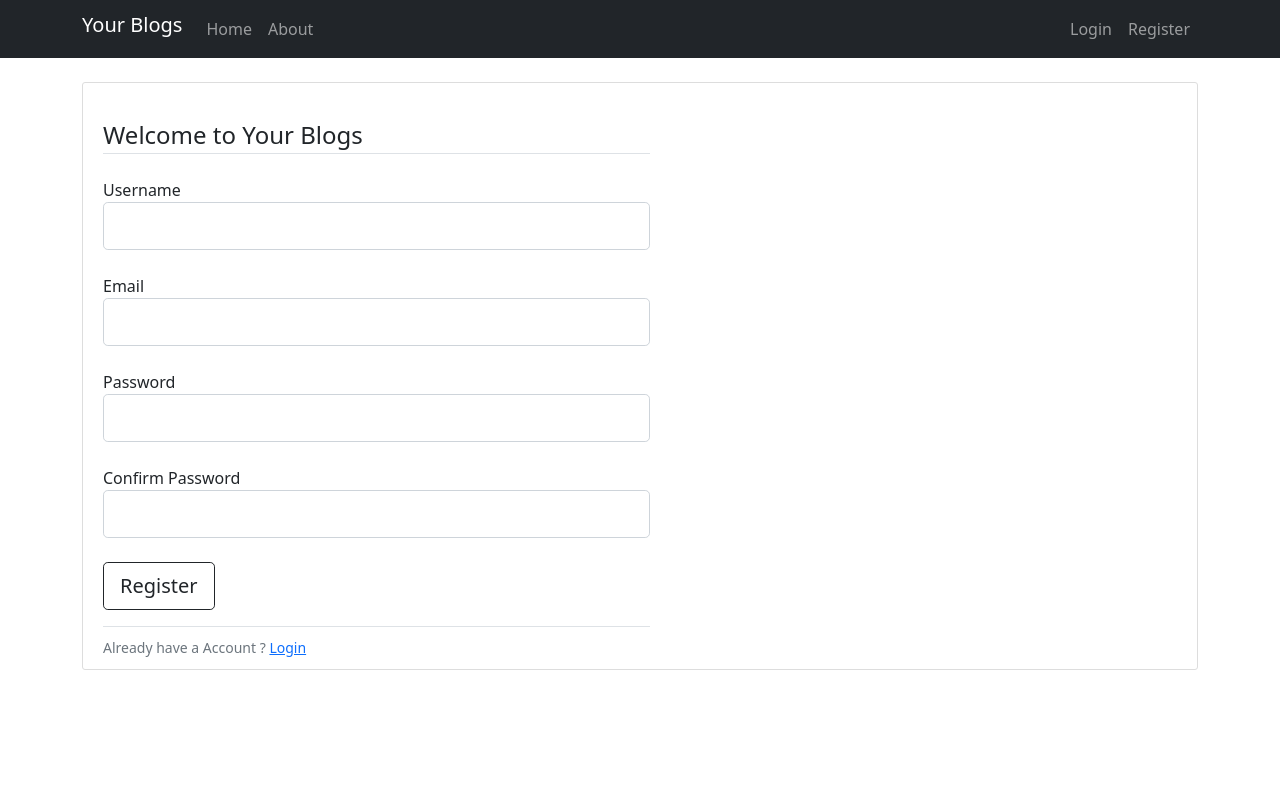
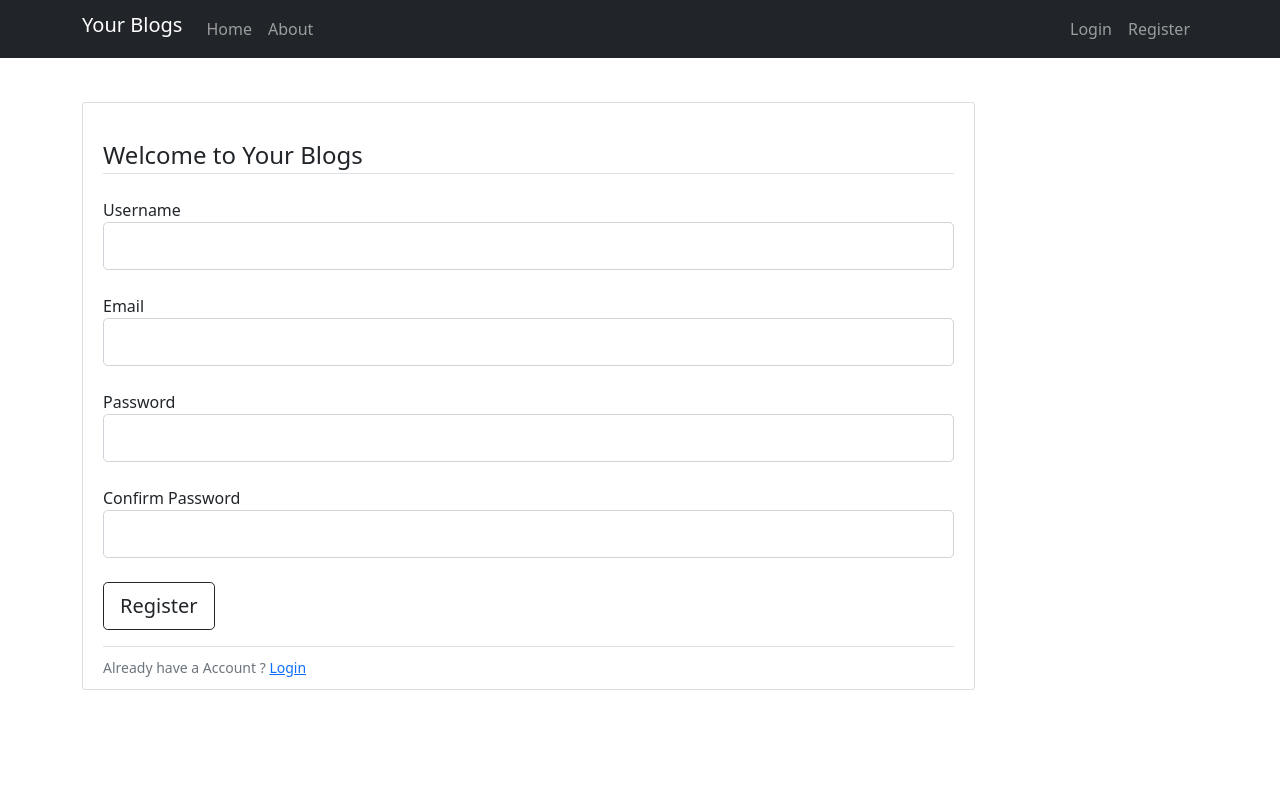
Before and after one commit to sunny-wahane/blog, a Flask app: page /register in a window 1280 px wide. Run offline with Flask 2, Linux system fonts and the light colour scheme; some libraries are stand-ins or nearby versions.

Commit message:
Changed the styling of different templates

```diff
--- a/your_blogs/static/main.css
+++ b/your_blogs/static/main.css
@@ -1,17 +1,75 @@
+
+body {
+  display: flex;
+  flex-direction: column;
+  min-height: 100vh;
+  justify-content: center;
+}
+
+footer{
+  text-align: center;
+}
 
 .content-section {
     background: #ffffff;
-    padding: 10px 0px 10px 20px;
+    padding: 10px 20px 10px 20px;
     border: 1px solid #dddddd;
     border-radius: 3px;
     margin-bottom: 20px;
+    margin-top: 20px;
+    width: 80%;
   }
 
+  .flash-message {
+    margin-left: 15px;
+  }
+
+  pre {
+    white-space: pre-wrap;
+    font-size: 20px;
+}
+
 .account-img {
-  width: 125px;
+  width: 75px;
   margin-right: 20px;
   margin-bottom: 16px;
   float: left;
+}
+
+h2 a {
+  color: black;
+  text-decoration: none;
+}
+
+p a {
+  text-decoration: none;
+}
+
+
+
+.mid-section{
+  flex-grow: 1;
+}
+
+.post-data{
+  clear: left;
+  border: 1px black solid;
+  margin: 25px;
+}
+
+.post-header {
+  background: lightgray;
+  height: 120px;
+  padding: 20px;
+}
+
+p {
+  font-size: 21px;
+}
+
+.post-body {
+  padding: 25px;
+  border-top: 1px gray solid;
 }
 
 .account-heading {
--- a/your_blogs/templates/about.html
+++ b/your_blogs/templates/about.html
@@ -1,5 +1,9 @@
 {% extends 'base.html' %}
 {% block content %}
 <h1>About Page</h1>
+<div class="content-section">
+    <p>Your Blogs is a blog website for people to write and share their stories.</p>
+    <p>Made by Sunny Wahane</p>
+</div>
 
 {% endblock %}
--- a/your_blogs/templates/base.html
+++ b/your_blogs/templates/base.html
@@ -16,8 +16,6 @@
 </head>
 <body>
 
-
-
 <nav class="navbar navbar-expand-lg navbar-dark bg-dark mb-4">
     <div class="container">
     <h2 class="navbar-brand">Your Blogs</h2>
@@ -27,37 +25,41 @@
      <div class="collapse navbar-collapse" id="navbarSupportedContent">
     <ul class="navbar-nav me-auto">
       <li class="nav-item active">
-        <a class="nav-link" href="{{ url_for('home') }}">Home </a>
+        <a class="nav-link" href="{{ url_for('main.home') }}">Home </a>
       </li>
       <li class="nav-item">
-        <a class="nav-link" href="{{ url_for('about') }}">About</a>
+        <a class="nav-link" href="{{ url_for('main.about') }}">About</a>
       </li>
     </ul>
     <ul class="navbar-nav">
         {% if current_user.is_authenticated %}
+        <li class="nav-item ">
+            <a class="nav-link" href="{{ url_for('posts.new_post') }}">New Post</a>
+        </li>
             <li class="nav-item ">
-                <a class="nav-link" href="{{ url_for('account') }}">Account</a>
+                <a class="nav-link" href="{{ url_for('users.account') }}">Account</a>
             </li>
             <li class="nav-item ">
-                <a class="nav-link" href="{{ url_for('logout') }}">Logout</a>
+                <a class="nav-link" href="{{ url_for('users.logout') }}">Logout</a>
             </li>
+
         {% else %}
             <li class="nav-item ">
-                <a class="nav-link" href="{{ url_for('login') }}">Login</a>
+                <a class="nav-link" href="{{ url_for('users.login') }}">Login</a>
             </li>
             <li class="nav-item">
-                <a class="nav-link" href="{{ url_for('register') }}">Register</a>
+                <a class="nav-link" href="{{ url_for('users.register') }}">Register</a>
             </li>
         {% endif %}
     </ul>
          </div>
      </div>
 </nav>
-    <div class="container">
+    <div class="container mid-section">
         {% with messages = get_flashed_messages(with_categories=true) %}
             {% if messages %}
                 {% for category, message in messages %}
-                    <div class="alert alert-{{ category }} mb-3">
+                    <div class="flash-message alert alert-{{ category }} mb-3">
                         {{ message }}
                     </div>
                 {% endfor %}
@@ -66,6 +68,12 @@
          {% block content %}
          {% endblock %}
     </div>
+<footer>
+    {% block footer %}
+    {% endblock %}
+</footer>
+</div>
+    <script src="https://cdn.jsdelivr.net/npm/bootstrap@5.0.2/dist/js/bootstrap.bundle.min.js" integrity="sha384-MrcW6ZMFYlzcLA8Nl+NtUVF0sA7MsXsP1UyJoMp4YLEuNSfAP+JcXn/tWtIaxVXM" crossorigin="anonymous"></script>
 <script src="https://code.jquery.com/jquery-3.5.1.slim.min.js" integrity="sha384-DfXdz2htPH0lsSSs5nCTpuj/zy4C+OGpamoFVy38MVBnE+IbbVYUew+OrCXaRkfj" crossorigin="anonymous"></script>
 <script src="https://cdn.jsdelivr.net/npm/bootstrap@4.5.3/dist/js/bootstrap.bundle.min.js" integrity="sha384-ho+j7jyWK8fNQe+A12Hb8AhRq26LrZ/JpcUGGOn+Y7RsweNrtN/tE3MoK7ZeZDyx" crossorigin="anonymous"></script>
 </body>
--- a/your_blogs/templates/register.html
+++ b/your_blogs/templates/register.html
@@ -4,67 +4,67 @@
     <form action="" method="POST">
         {{ form.hidden_tag() }}
         <fieldset class="form-group">
-            <legend class="border-bottom mb-4 mt-4 w-50">Welcome to Your Blogs</legend>
+            <legend class="border-bottom mb-4 mt-4">Welcome to Your Blogs</legend>
             <div class="form-group mb-4">
                 {{ form.username.label }}
                 {% if form.username.errors %}
-                     {{ form.username(class="form-control form-control-lg w-50 is-invalid") }}
+                     {{ form.username(class="form-control form-control-lg is-invalid") }}
                     <div class="invalid-feedback">
                         {% for error in form.username.errors %}
                             <span>{{ error }}</span>
                         {% endfor %}
                     </div>
                 {% else %}
-                      {{ form.username(class="form-control form-control-lg w-50") }}
+                      {{ form.username(class="form-control form-control-lg") }}
                 {% endif %}
 
             </div>
              <div class="form-group mb-4">
                 {{ form.email.label }}
                  {% if form.email.errors %}
-                     {{ form.email(class="form-control form-control-lg w-50 is-invalid") }}
+                     {{ form.email(class="form-control form-control-lg is-invalid") }}
                     <div class="invalid-feedback">
                         {% for error in form.email.errors %}
                             <span>{{ error }}</span>
                         {% endfor %}
                     </div>
                 {% else %}
-                      {{ form.email(class="form-control form-control-lg w-50") }}
+                      {{ form.email(class="form-control form-control-lg ") }}
                 {% endif %}
             </div>
             <div class="form-group mb-4">
                 {{ form.password.label }}
                  {% if form.password.errors %}
-                     {{ form.password(class="form-control form-control-lg w-50 is-invalid") }}
+                     {{ form.password(class="form-control form-control-lg is-invalid") }}
                     <div class="invalid-feedback">
                         {% for error in form.password.errors %}
                             <span>{{ error }}</span>
                         {% endfor %}
                     </div>
                 {% else %}
-                      {{ form.password(class="form-control form-control-lg w-50") }}
+                      {{ form.password(class="form-control form-control-lg") }}
                 {% endif %}
             </div>
             <div class="form-group mb-4">
                 {{ form.confirm_password.label }}
                  {% if form.confirm_password.errors %}
-                     {{ form.confirm_password(class="form-control form-control-lg w-50 is-invalid") }}
+                     {{ form.confirm_password(class="form-control form-control-lg is-invalid") }}
                     <div class="invalid-feedback">
                         {% for error in form.confirm_password.errors %}
                             <span>{{ error }}</span>
                         {% endfor %}
                     </div>
                 {% else %}
-                      {{ form.confirm_password(class="form-control form-control-lg w-50") }}
+                      {{ form.confirm_password(class="form-control form-control-lg") }}
                 {% endif %}
             </div>
         </fieldset>
         <div class="form-group mb-3">
             {{ form.submit(class="btn btn-lg btn-outline-dark") }}
         </div>
-        <div class="border-top pt-2 w-50">
+        <div class="border-top pt-2">
             <small class="text-muted">
-                Already have a Account ? <a class="ml-2" href="{{ url_for('login') }}">Login</a>
+                Already have a Account ? <a class="ml-2" href="{{ url_for('users.login') }}">Login</a>
             </small>
         </div>
     </form>
```
Also changed, not shown: your_blogs/templates/home_page.html (+26 -4 lines), your_blogs/templates/login.html (+8 -5 lines).
